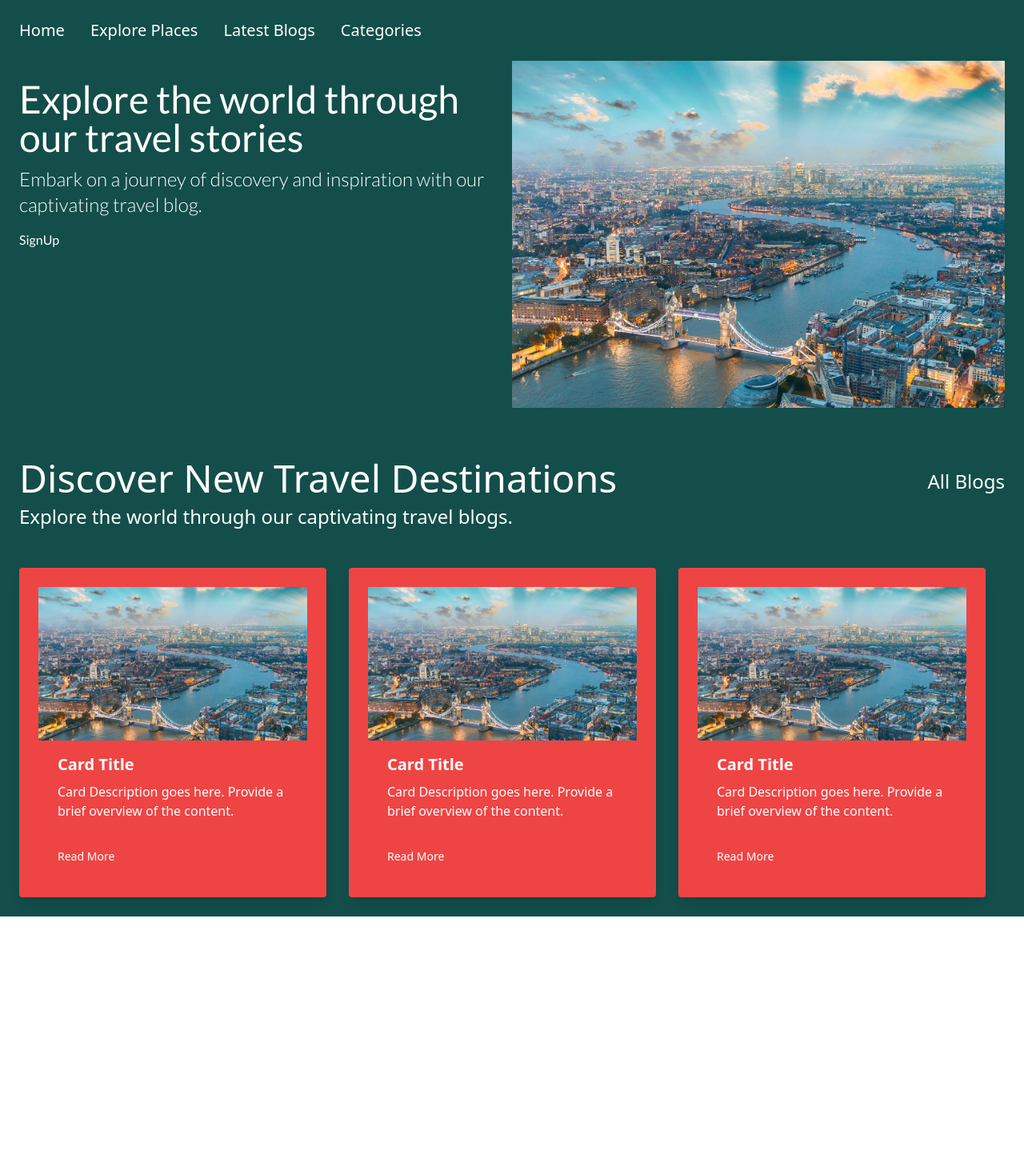
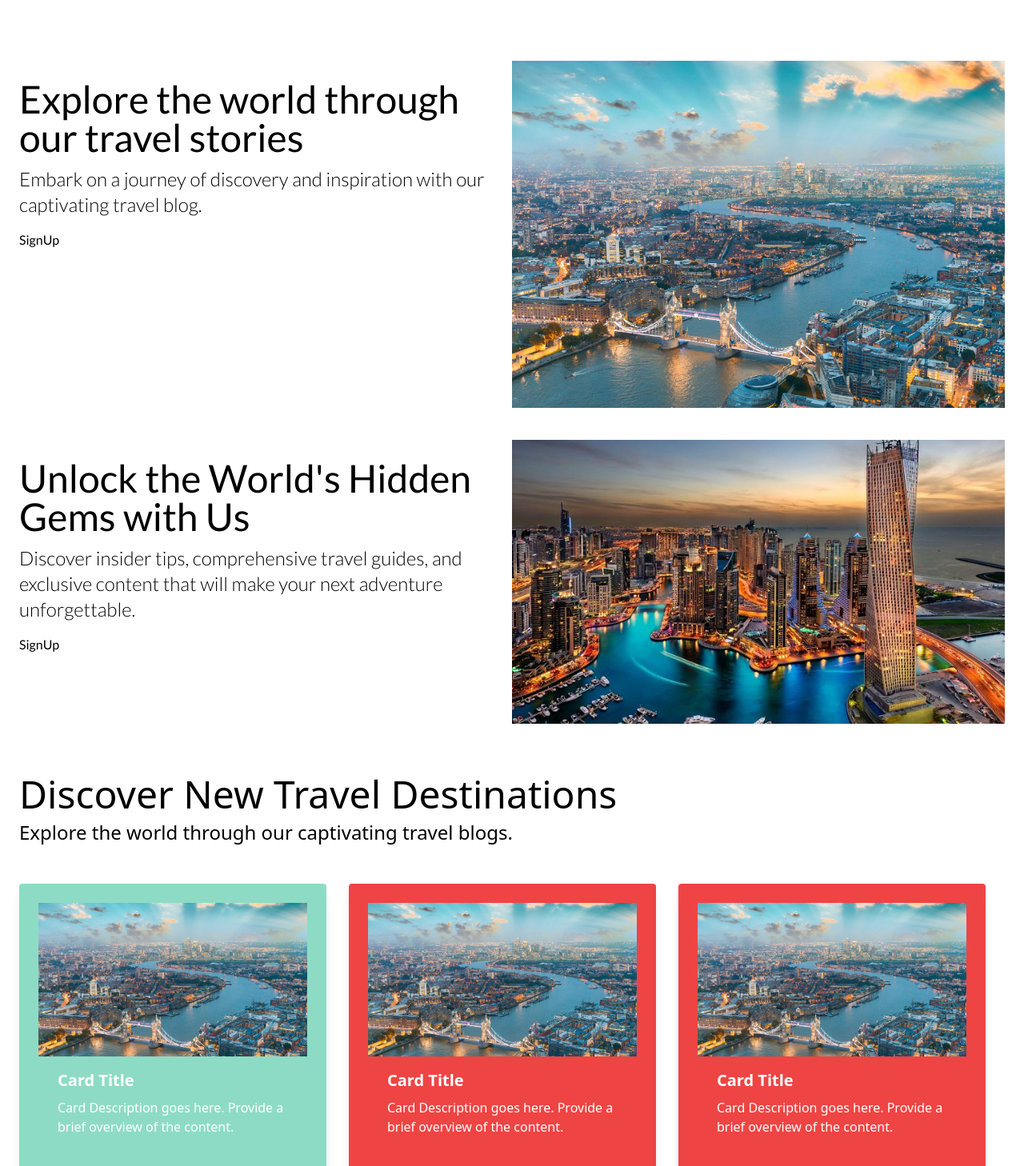
Before and after one commit to dharmi04/Travel-Blogging, a React (Vite) app in the folder Frontend/: page /home in a window 1280 px wide. Shown: the top 1458 px of the page at 80% size. Before the commit the page ends 1146 px from the top, so only its background shows below. Built offline with nearby package versions, Linux system fonts and the light colour scheme; a web font is replaced by a local one.

Commit message:
CSS trying

```diff
--- a/Frontend/src/Pages/Home.jsx
+++ b/Frontend/src/Pages/Home.jsx
@@ -1,14 +1,15 @@
 import React from 'react';
 import Nav from '../components/Nav';
 import londonImage from '../assets/londonn.jpg';
+import dubaiImage from '../assets/dubai.jpeg'
 
 const Home = () => {
   return (
-    <div className='bg-teal-900'>
+    <div className='bg-white text-black'>
       <Nav />
       <div className='flex flex-row'>
-        <div className=' flex flex-col w-1/2 text-white shadow-white font-Lato p-6 '>
-          <p className='text-5xl flex-col'>Explore the world through our travel stories</p>
+        <div className=' flex flex-col w-1/2 text-black font-Lato p-6 '>
+          <h3 className='text-5xl flex-col '>Explore the world through our travel stories</h3>
           <p className='text-2xl font-light flex-col mt-3'>Embark on a journey of discovery and inspiration with our captivating travel blog.</p>
           <a href="/signup" className='mt-4'>SignUp</a>
         </div>
@@ -16,11 +17,22 @@ const Home = () => {
           <img src={londonImage} alt='London' />
         </div>
       </div>
+      <div className='flex flex-row mt-10 '>
+        <div className=' flex flex-col w-1/2 text-black shadow-white font-Lato p-6 '>
+          <p className='text-5xl flex-col transition duration-300 ease-in-out'>Unlock the World's Hidden Gems with Us</p>
+          <p className='text-2xl font-light flex-col mt-3'>Discover insider tips, comprehensive travel guides, and exclusive content that will make your next adventure unforgettable.</p>
+          <a href="/signup" className='mt-4'>SignUp</a>
+        </div>
+        <div className='flex w-1/2 pr-6'>
+          <img src={dubaiImage} alt='Dubai' />
+        </div>
+      </div>
+
       <div className='mt-10 p-6 flex'>
   {/* Content on the left */}
   <div className='flex-1'>
-    <p className='text-5xl text-white'>Discover New Travel Destinations</p>
-    <p className='text-2xl font-thin text-white mt-2'>Explore the world through our captivating travel blogs.</p>
+    <p className='text-5xl text-black'>Discover New Travel Destinations</p>
+    <p className='text-2xl font-thin text-black mt-2'>Explore the world through our captivating travel blogs.</p>
   </div>
 
   {/* All Blogs link on the right */}
@@ -28,7 +40,7 @@ const Home = () => {
 </div>
 <div className='flex flex-row space-x-7 p-6'>
 
-<div className="max-w-sm rounded overflow-hidden shadow-lg   bg-red-500 text-white p-6">
+<div className="max-w-sm rounded overflow-hidden shadow-lg bg-primary text-white p-6">
   <img src={londonImage} alt="Card Image" className="w-full h-48 object-cover" />
 
   <div className="px-6 py-4">
@@ -66,8 +78,14 @@ const Home = () => {
     <a href="#" className="text-white text-sm font-light hover:underline">Read More</a>
   </div>
 </div>
+</div>
 
+<div className="text-black text-center mt-20">
+  <p className='text-3xl font-Lato font-semibold'>Explore Wanderlust</p>
+  <p className='text-xl font-mono font-normal mt-2'>Get inspired by breathtaking travel photography from around the world.</p>
 </div>
+
+
 
 
     </div>
--- a/Frontend/src/Pages/Signup.jsx
+++ b/Frontend/src/Pages/Signup.jsx
@@ -1,10 +1,9 @@
-// Signup.js
 import React, { useState } from 'react';
 import axios from 'axios';
 import { useNavigate } from 'react-router-dom';
 
 const Signup = () => {
-  const navigate= useNavigate()
+  const navigate = useNavigate();
   const [formData, setFormData] = useState({
     username: '',
     email: '',
@@ -23,10 +22,10 @@ const Signup = () => {
     e.preventDefault();
     // Add your signup logic here
     axios
-    .post("http://localhost:5000/api/signup", formData )
+      .post("http://localhost:5000/api/signup", formData)
       .then(response => {
         console.log(response);
-      navigate('/homepage')
+        navigate('/homepage');
       })
       .catch(error => {
         console.error("Signup error:", error);
@@ -36,9 +35,10 @@ const Signup = () => {
   };
 
   return (
-    <div className="container mx-auto mt-10">
-      <h2 className="text-3xl font-semibold mb-5">Sign Up</h2>
-      <form onSubmit={handleSubmit} className="max-w-md mx-auto">
+    <div className="bg-teal-900 min-h-screen flex items-center justify-center">
+      <div className="bg-primary p-8 rounded-md shadow-md max-w-md w-full">
+        <h2 className="text-3xl font-semibold mb-5 text-center">Sign Up</h2>
+        <form onSubmit={handleSubmit}>
           <div className="mb-4">
             <label htmlFor="username" className="block text-sm font-medium text-gray-600">
               Username
@@ -49,7 +49,7 @@ const Signup = () => {
               name="username"
               value={formData.username}
               onChange={handleChange}
-            className="mt-1 p-2 w-full border rounded-md"
+              className="mt-1 p-2 w-full border rounded-md bg-transparent border-white shadow-lg"
               required
             />
           </div>
@@ -63,7 +63,7 @@ const Signup = () => {
               name="email"
               value={formData.email}
               onChange={handleChange}
-            className="mt-1 p-2 w-full border rounded-md"
+              className="mt-1 p-2 w-full border rounded-md bg-transparent border-white shadow-lg"
               required
             />
           </div>
@@ -77,18 +77,19 @@ const Signup = () => {
               name="password"
               value={formData.password}
               onChange={handleChange}
-            className="mt-1 p-2 w-full border rounded-md"
+              className="mt-1 p-2 w-full border rounded-md bg-transparent border-white shadow-lg"
               required
             />
           </div>
           <button
             type="submit"
-          className="bg-blue-500 text-white p-2 rounded-md hover:bg-blue-600 transition-colors"
+            className="bg-green-500 text-white p-2 rounded-md hover:bg-green-600 transition-colors w-full"
           >
             Sign Up
           </button>
         </form>
       </div>
+    </div>
   );
 };
 
--- a/Frontend/tailwind.config.js
+++ b/Frontend/tailwind.config.js
@@ -8,7 +8,16 @@ export default {
     extend: {
       fontFamily:{
         Lato:['Lato', 'sans-serif'],
-      }
+      },
+      colors:{
+        "primary": "#8edbc5"
+      },
+      transitionDuration: {
+        '300': '300ms',
+      },
+      transitionTimingFunction: {
+        'in-out': 'ease-in-out',
+      },
     },
   },
   plugins: [],
```
Also changed, not shown: Frontend/src/assets/dubai.jpeg (added). Lines whose indentation alone changed are shown as unchanged.
